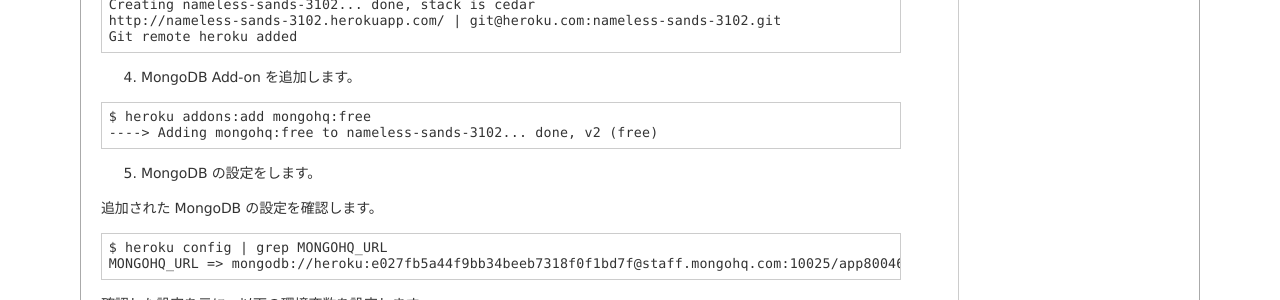
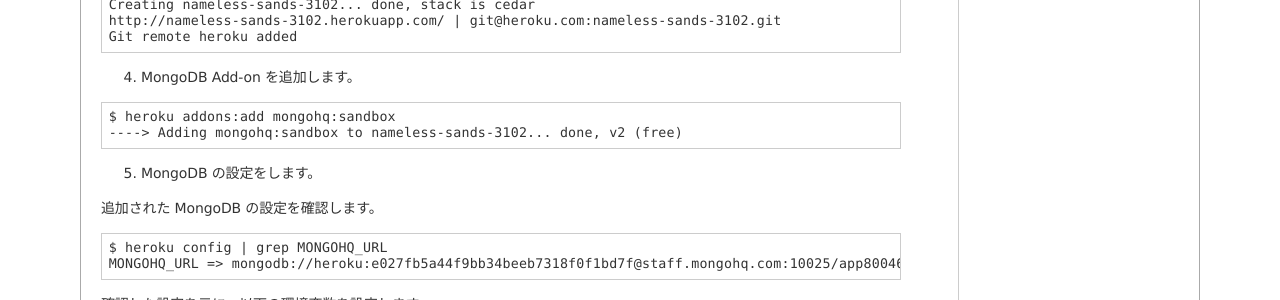
Before and after one commit to codefirst/asakusa-satellite-manual, a Sphinx documentation site: the page built from source/heroku.rst, in a window 1280 px wide. Shown: the part 500-800 px from the top of the page. Built offline with Sphinx 7.4.7, drawn with Linux system fonts in a browser that asks for light colours.

Commit message:
Fixed: mongohq addon type

```diff
--- a/source/heroku.rst
+++ b/source/heroku.rst
@@ -35,8 +35,8 @@
 
 ::
 
-    $ heroku addons:add mongohq:free
-    ----> Adding mongohq:free to nameless-sands-3102... done, v2 (free)
+    $ heroku addons:add mongohq:sandbox
+    ----> Adding mongohq:sandbox to nameless-sands-3102... done, v2 (free)
 
 5. MongoDB の設定をします。
 
```
